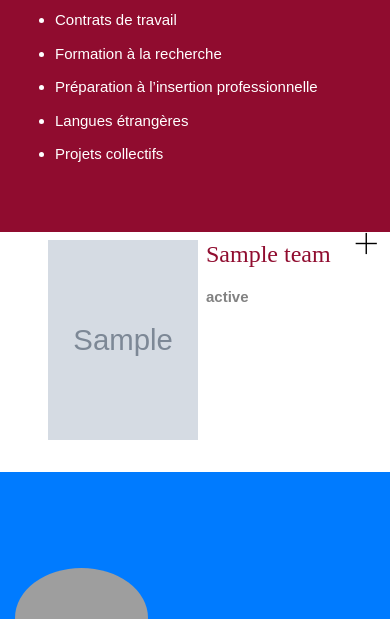
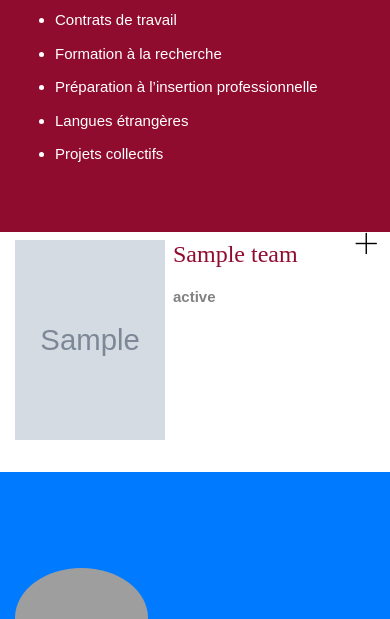
Before and after one commit to AlexisFricard/P13-final-project, a Django app: the page made by frontpage/templates/presentation.html in a window 390 px wide. Shown: the part 2295-2914 px from the top of the page. Run offline with Django 3.2, Linux system fonts and the light colour scheme; tables that the repository leaves empty hold one stand-in row (Sample ...); some libraries are stand-ins or nearby versions; grey boxes are pictures that could not be loaded.

Commit message:
responsive

```diff
--- a/frontpage/templates/presentation.html
+++ b/frontpage/templates/presentation.html
@@ -160,7 +162,7 @@
         </div>
         {% endfor %}
         {% for staff in team %}
-        <div class="col-lg-6 col-sm-6 mb-4 mb-lg-0 box-teacher py-2 px-5" id="@{{staff.id}}">
+        <div class="col-lg-6 col-sm-6 mb-4 mb-lg-0 box-teacher py-2" id="@{{staff.id}}">
             <div class="media h-100">
                 <div style="min-width:150px;background:url({{staff.img_link}});height:200px;width: 30%;background-size:cover;background-position:center" class="mr-2"></div>
                 <div class="media-body">
```
Also changed, not shown: other parts of frontpage/templates/presentation.html (+2 -0 lines).
